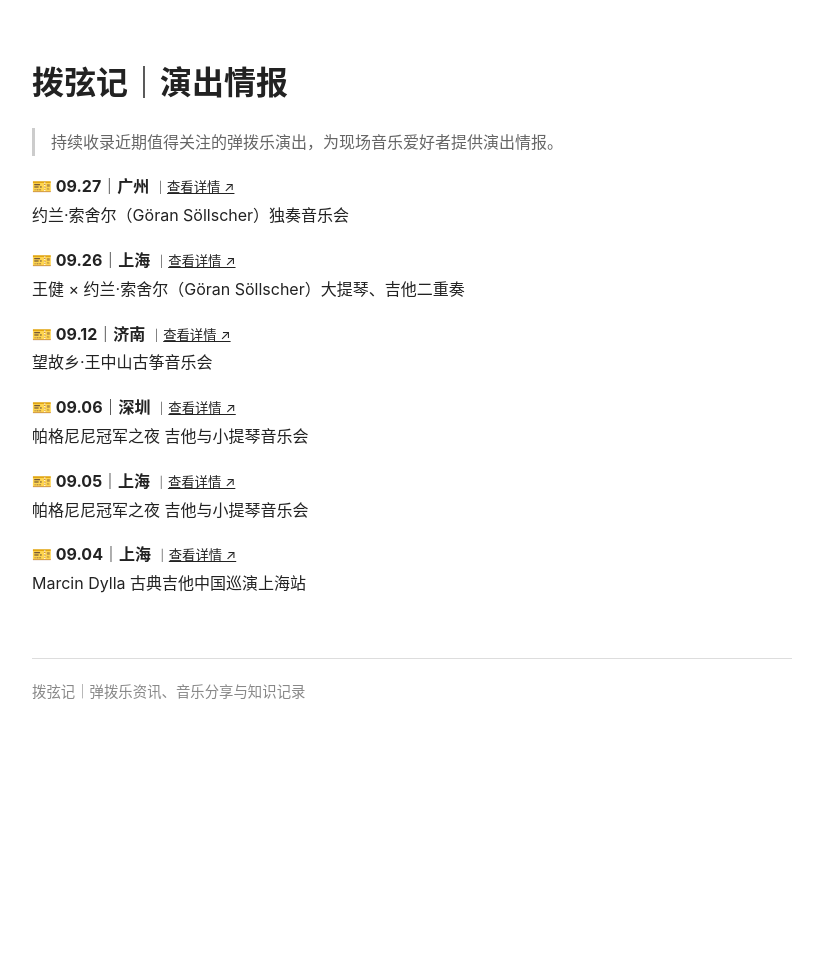
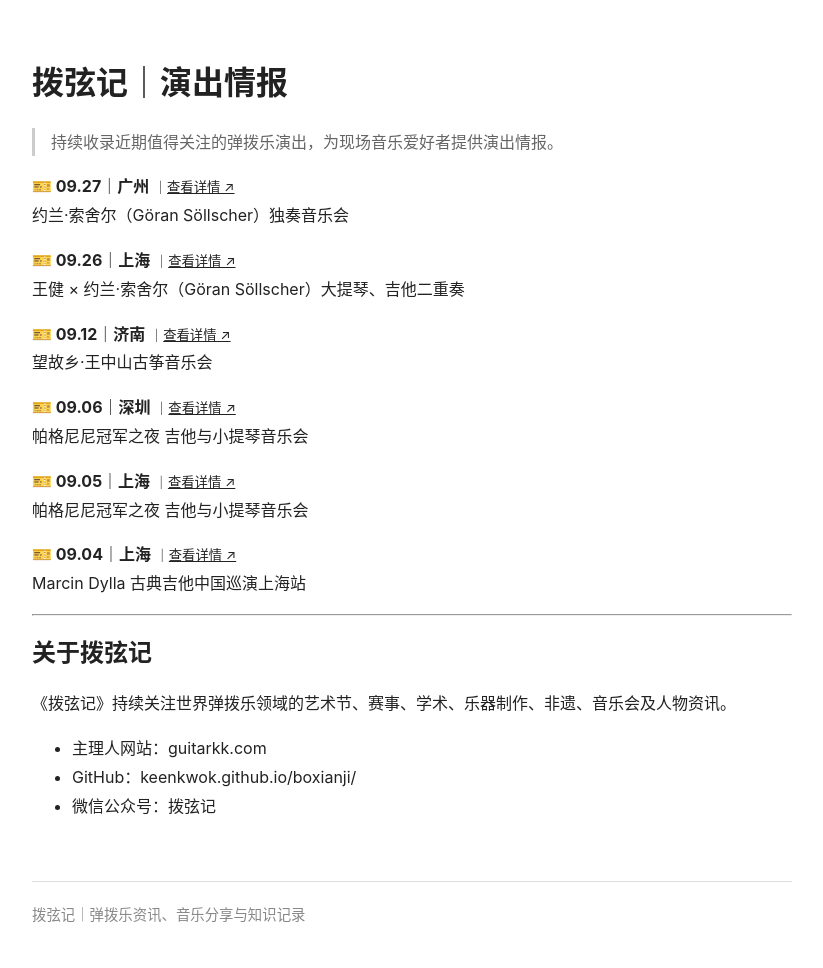
Before and after one commit to KeenKwok/boxianji, a Jekyll site: the page built from attention/index.md, in a window 1280 px wide. Shown: the whole page, without its empty margins (228-1051 px from the left). Built offline with Jekyll 4.4.1, drawn with Linux system fonts in a browser that asks for light colours; before the commit the page ends 900 px from its top, so only the background shows below that.

Commit message:
Add project details for 拨弦记
Added information about the '拨弦记' project, including links and details.

```diff
--- a/attention/index.md
+++ b/attention/index.md
@@ -14,3 +14,13 @@ title: 拨弦记｜演出情报
   {{ event.title }}
 </div>
 {% endfor %}
+
+---
+
+## 关于拨弦记
+
+《拨弦记》持续关注世界弹拨乐领域的艺术节、赛事、学术、乐器制作、非遗、音乐会及人物资讯。
+
+- 主理人网站：guitarkk.com
+- GitHub：keenkwok.github.io/boxianji/
+- 微信公众号：拨弦记
```
